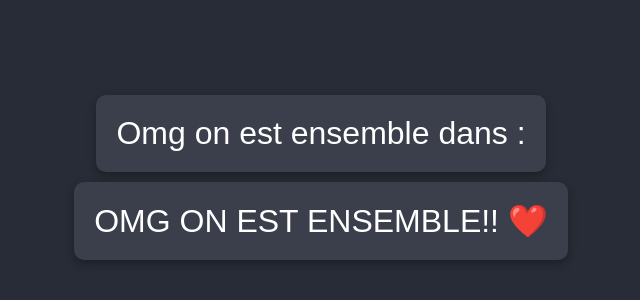
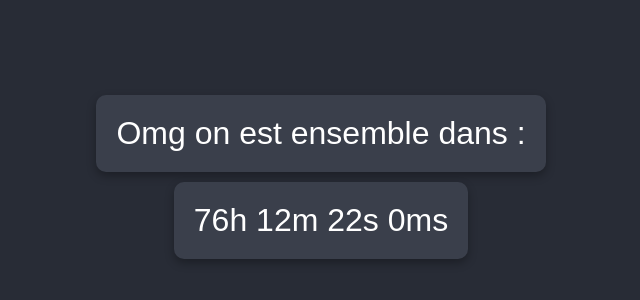
Before and after one commit to Neeeme/Neeeme.github.io, a plain HTML site: page secret.html in a window 1280 px wide. Shown: the part 226-526 px from the top of the page, without its empty margins (319-959 px from the left). Drawn offline with Linux system fonts and the light colour scheme.

Commit message:
Update secret.html

```diff
--- a/secret.html
+++ b/secret.html
@@ -31,7 +31,7 @@
     <div class="countdown" id="countdown">Chargement...</div>
     <script>
         function updateCountdown() {
-            const targetDate = new Date('2025-02-13T13:46:00Z');
+            const targetDate = new Date('2025-02-20T15:04:00Z');
             const now = new Date();
             const difference = targetDate - now;
 
```
